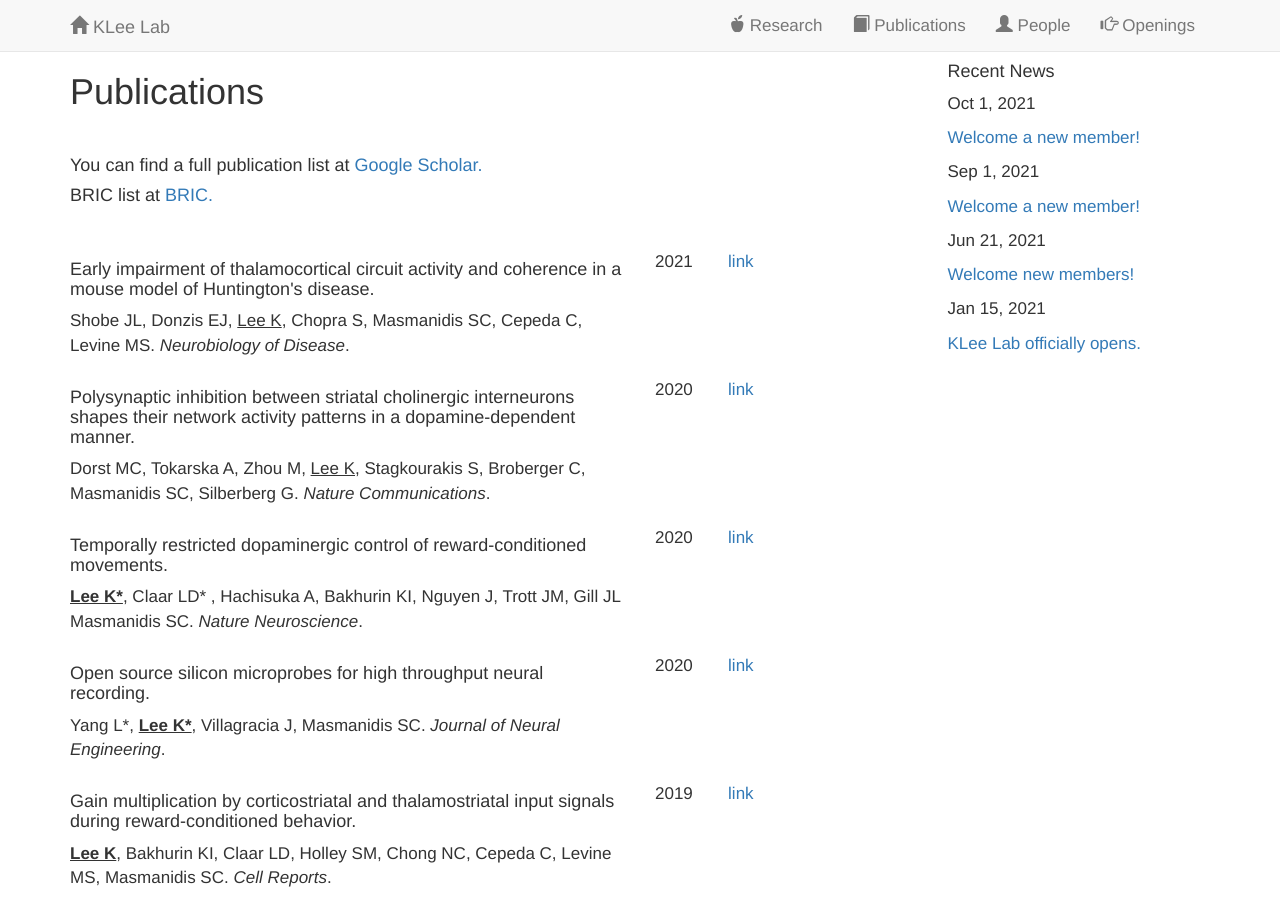
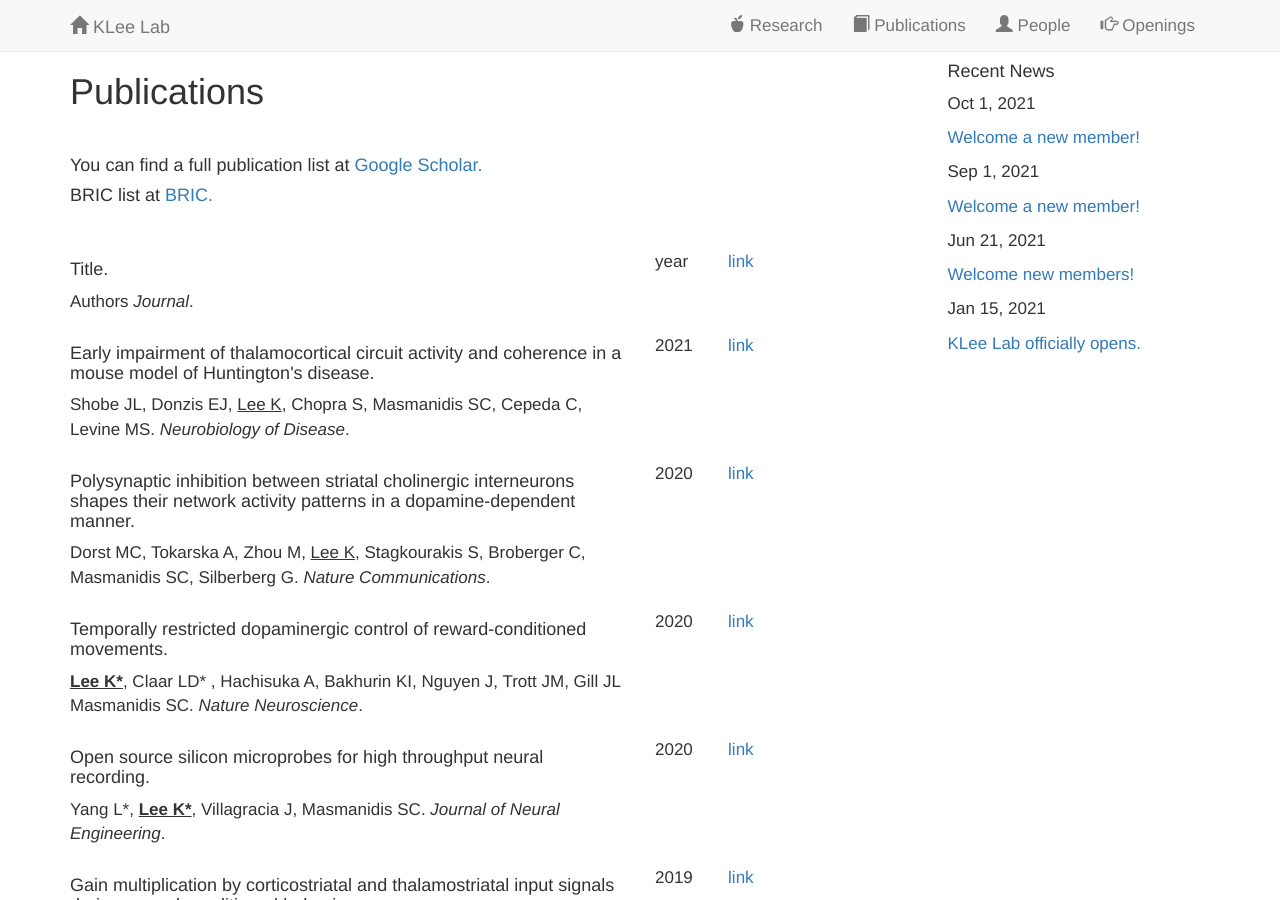
Before and after one commit to kleelab/kleelab.github.io, a Jekyll site: the page built from publications.html, in a window 1280 px wide and 900 px high. Built offline with Jekyll 4.4.1, drawn with Linux system fonts in a browser that asks for light colours; nearby versions of some CDN libraries; a style sheet for code colours, icons or effects is not loaded.

Commit message:
Update publications.yml

```diff
--- a/_data/publications.yml
+++ b/_data/publications.yml
@@ -1,4 +1,14 @@
 ---
+- title: >
+    Title.
+  author: >
+    Authors  <I>Journal</I>.
+  image:
+  year: year
+  repo:
+    name: link
+    url:
+
 
 - title: >
     Early impairment of thalamocortical circuit activity and coherence in a mouse model of Huntington's disease.
```
